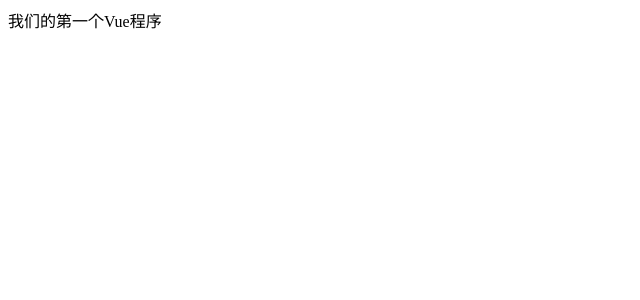
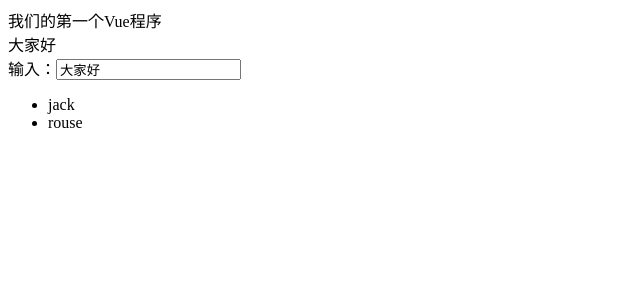
Before and after one commit to bo-bi/CZVUE, a Vue app: page / in a window 1280 px wide. Shown: the top 300 px of the page, without its empty margins (0-640 px from the left). Built offline with nearby package versions, Linux system fonts and the light colour scheme.

Commit message:
增加: script中export default配置

```diff
--- a/src/app.vue
+++ b/src/app.vue
@@ -1,6 +1,14 @@
 <template>
     <div>
-        我们的第一个Vue程序
+        我们的第一个Vue程序<br/>
+        {{text}}
+        <br/>
+        <!--双向数据绑定-->
+        输入：<input type="text" v-model="text"/>
+        <!--列表-->
+        <ul>
+            <li v-for="person in list">{{person.name}}</li>
+        </ul>
     </div>
     <!--<div>-->
         <!--只能包含一个根结点2.x以后-->
@@ -8,9 +16,27 @@
 </template>
 
 <script>
-    // export default {
-    //     name: "app"
-    // }
+    export default {
+        //配置
+        //类似 $scope.xxx = '初始化'
+        // data: function() {
+        //
+        // }
+        data() {
+            return {
+                //放数据的地方
+                text: '大家好',
+                list: [
+                    {
+                        name: 'jack'
+                    },
+                    {
+                        name: 'rouse'
+                    }
+                ]
+            }
+        }
+    }
 </script>
 
 <style scoped>
```
